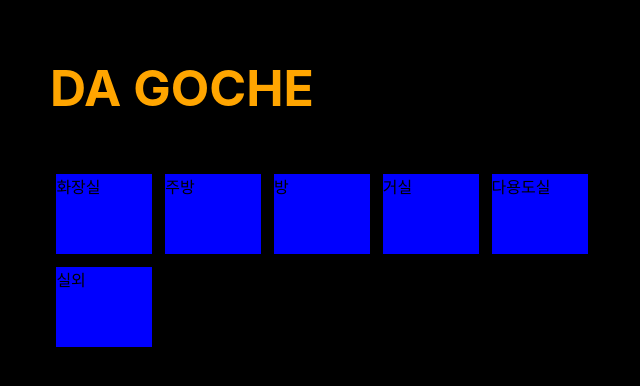
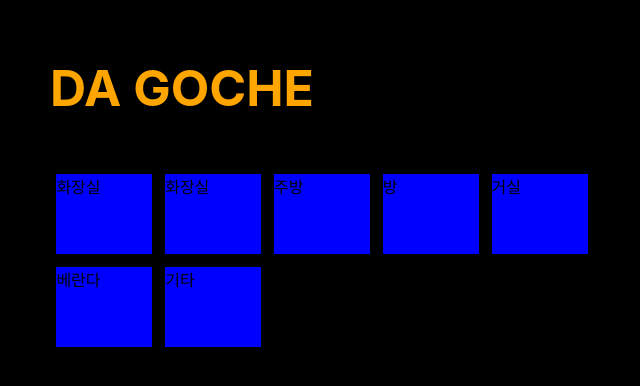
Before and after one commit to sijang0812/da-goche, a React (Create React App) app in the folder da-goche-frontend/: page /main in a window 1280 px wide. Shown: the top 386 px of the page, without its empty margins (78-718 px from the left). Built offline with nearby package versions, Linux system fonts and the light colour scheme.

Commit message:
STUDY USESTATE AND USEEFFECT

```diff
--- a/da-goche-frontend/src/App.js
+++ b/da-goche-frontend/src/App.js
@@ -1,17 +1,18 @@
-import React from 'react';
+import React, { useState, useEffect } from 'react';
 import { BrowserRouter as Router, Route, Routes } from 'react-router-dom';
 import Main from './Main';
 import Delivery from './Delivery';
 import Restaurant from './Restaurant';
 
 function App() {
+
+  const [categories, setCategory] = useState(CATEGORY_DEPTH1);
+
   return (
     <>
       <Router>
         <Routes>
-          <Route path='/main/restaurant' element={<Restaurant />} />
-          <Route path='/main/delivery' element={<Delivery />} />
-          <Route path='/main' element={<Main />} />
+          <Route path='/main' element={<Main categories={categories} />} />
           <Route render={() => <div className='error'>에러 페이지</div>} />
         </Routes>
       </Router>
@@ -19,4 +20,35 @@ function App() {
   );
 }
 
+const CATEGORY_DEPTH1 = [
+  {
+    id  : 'bathroom',
+    name: '화장실'
+  },
+  {
+    id  : 'bathroom',
+    name: '화장실'
+  },
+  {
+    id  : 'kitchen',
+    name: '주방'
+  },
+  {
+    id  : 'room',
+    name: '방'
+  },
+  {
+    id  : 'livingroom',
+    name: '거실'
+  },
+  {
+    id  : 'veranda',
+    name: '베란다'
+  },
+  {
+    id  : 'etc',
+    name: '기타'
+  }
+];
+
 export default App;
--- a/da-goche-frontend/src/Main.js
+++ b/da-goche-frontend/src/Main.js
@@ -1,39 +1,19 @@
 import React from 'react';
 import './App.css';
-import { Link } from 'react-router-dom';
+import Question from './Question';
 // import homeLogo from './img/homeLogo.png';
 // import homeDlvryBtn from './img/homeDlvryBtn.png';
 // import homeRstrntBtn from './img/homeRstrntBtn.png';
 
-function Main() {
+export default function Main({ categories }) {
   return (
-    // <div className="home" id="bodyHome">
-    //   <div className="home" id="divHome">
-    //     <img className="imgLogo" id="imgHomeLogo" src={homeLogo} alt="로고" />
-    //     <Link to="/main/delivery">
-    //       <div id="divHomeDlvryBtn">
-    //         <img id="imgHomeDlvryBtn" src={homeDlvryBtn} alt="배달주문" />
-    //       </div>
-    //     </Link>
-    //     <Link to="/main/restaurant">
-    //       <div id="divHomeRstrntBtn">
-    //         <img id="imgHomeRstrntBtn" src={homeRstrntBtn} alt="레스토랑예약" />
-    //       </div>
-    //     </Link>
-    //   </div>
-    // </div>
     <div className="bg">
       <div className="divLogo">
         <p className="logo">DA GOCHE</p>
-        <div className="divAnswr">화장실</div>
-        <div className="divAnswr">주방</div>
-        <div className="divAnswr">방</div>
-        <div className="divAnswr">거실</div>
-        <div className="divAnswr">다용도실</div>
-        <div className="divAnswr">실외</div>
+        {categories.map(category => {
+          return <Question category={category} name={category.name} />
+        })}
       </div>
     </div>
-  );
+  )
 }
-
-export default Main;
--- /dev/null
+++ b/da-goche-frontend/src/Question.js
@@ -0,0 +1,9 @@
+import React from 'react'
+
+export default function Question({ category }) {
+    return (
+        <div className="divAnswr">
+            {category.name}
+        </div>
+    )
+}
```
